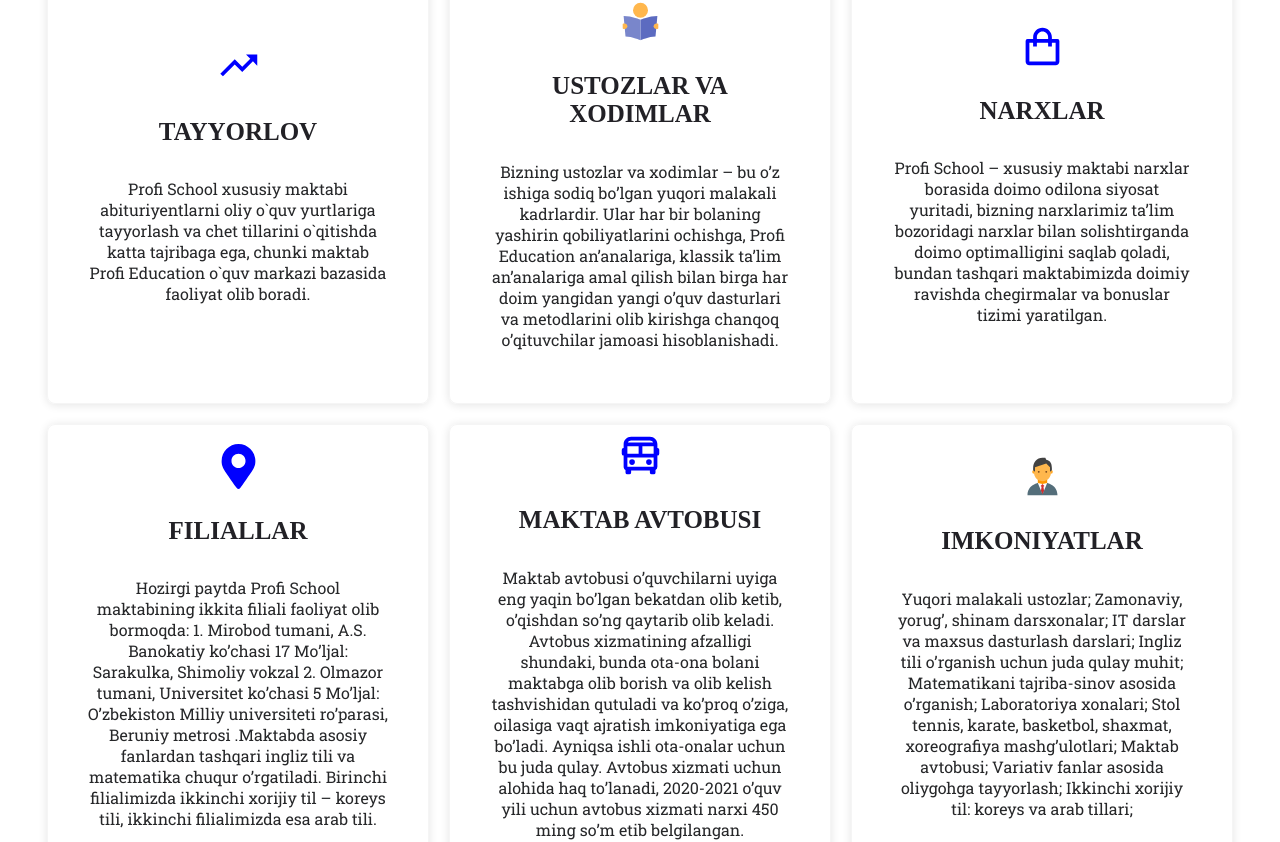
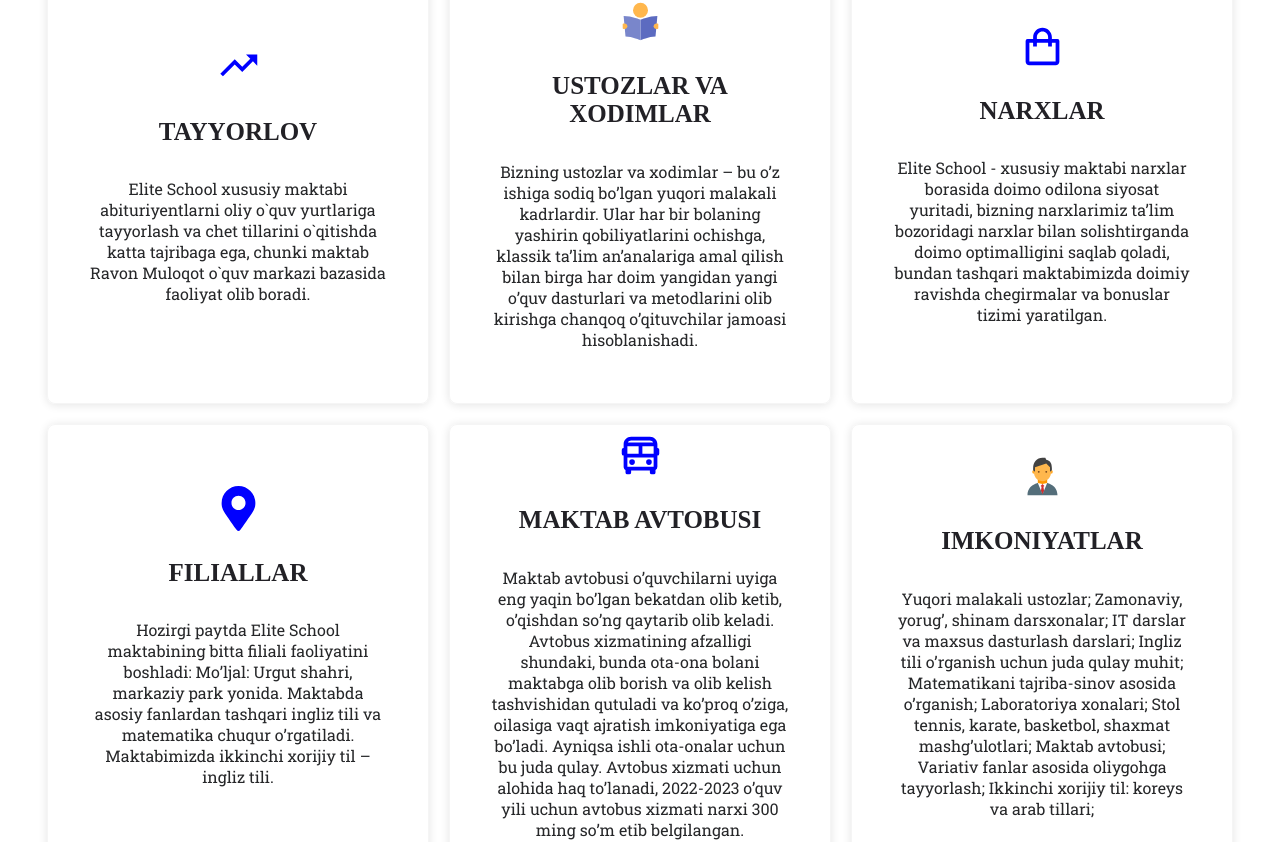
Before and after one commit to khusanmeliev/private_school, a React (Create React App) app: page / in a window 1280 px wide. Shown: the part 1603-2445 px from the top of the page. Built offline with nearby package versions, Linux system fonts and the light colour scheme; a web font is replaced by a local one.

Commit message:
applied own brand

```diff
--- a/src/Pages/Contact/Contact.jsx
+++ b/src/Pages/Contact/Contact.jsx
@@ -4,7 +4,8 @@
 import Flexbox from '../../components/Flexbox/Flexbox';
 import Heading from '../../components/Heading/Heading';
 import Text from '../../components/Text/Text';
-import { Wrapper, Form, Image, DownWrapper, ContactBox, Left, Right } from './Contact.style';
+import { Logo } from '../../containers/Navbar/Navbar.style';
+import { Wrapper, Form, DownWrapper, ContactBox, Left, Right } from './Contact.style';
 
 const Contact = () => {
   return (
@@ -12,9 +13,9 @@
       <Wrapper>
         <ContactBox>
           <Left>
-            <Image src="https://profimaktab.uz/wp-content/uploads/2021/08/cropped-profi-school.png" alt="" />
+            <Logo>Elite School</Logo>
             <Heading size="sm" textAlign="center" color="#00264b">
-              Savollaringiz bormi? Bizga yozing, biz sizga 15 daqiqa ichida javob beramiz!
+              Savollaringiz bormi? Bizga yozing, tezda javob beramiz!
             </Heading>
           </Left>
           <Right>
@@ -43,14 +44,10 @@
       </Wrapper>
       <DownWrapper>
         <Flexbox>
-          <Image
-            style={{ width: '100px' }}
-            src="https://profimaktab.uz/wp-content/uploads/2021/08/cropped-profi-school.png"
-            alt="school_pic"
-          />
+          <Logo>Elite School</Logo>
           <Heading style={{ margin: 'px', color: 'white' }}>Aloqa</Heading>
-          <Heading style={{ margin: '3px', color: 'white' }}>Telefon raqam 78-777-11-11</Heading>
-          <Text style={{ margin: '3px', color: 'white' }}>Email admin@profimaktab.uz</Text>
+          <Heading style={{ margin: '3px', color: 'white' }}>Telefon raqam: 90-000-00-00</Heading>
+          <Text style={{ margin: '3px', color: 'white' }}>Email: admin@elitemaktab.uz</Text>
         </Flexbox>
         <Flexbox>
           <Heading color="white">Ijtimoiy tarmoqlarimiz</Heading>
@@ -62,7 +59,7 @@
         </Flexbox>
         <Flexbox>
           <Text size="lg" color="white" style={{ fontSize: '20px' }}>
-            designed and development idealproject.uz
+            Powered by `company`
           </Text>
         </Flexbox>
       </DownWrapper>
--- a/src/Pages/Contact/Contact.style.js
+++ b/src/Pages/Contact/Contact.style.js
@@ -21,6 +21,7 @@
   display: flex;
   justify-content: space-around;
   flex-direction: row;
+
   ${mobile.lg} {
     flex-direction: column;
     align-items: center;
@@ -31,6 +32,7 @@
 
 export const Left = styled.div`
   width: 50%;
+  padding: 30px;
   display: flex;
   flex-direction: column;
   align-items: center;
@@ -38,6 +40,7 @@
 
 export const Right = styled.div`
   width: 50%;
+
   ${mobile.lg} {
     width: 90%;
   }
@@ -82,6 +85,7 @@
   flex-wrap: wrap;
   margin-top: 50px;
   padding: 10px;
+
   svg {
     font-size: 30px;
     color: white;
--- a/src/mock/about.js
+++ b/src/mock/about.js
@@ -8,38 +8,38 @@
     id: 1,
     icon: <BiTrendingUp />,
     title: 'TAYYORLOV',
-    text: 'Profi School xususiy maktabi abituriyentlarni oliy o`quv yurtlariga tayyorlash va chet tillarini o`qitishda katta tajribaga ega, chunki maktab Profi Education o`quv markazi bazasida faoliyat olib boradi.',
+    text: 'Elite School xususiy maktabi abituriyentlarni oliy o`quv yurtlariga tayyorlash va chet tillarini o`qitishda katta tajribaga ega, chunki maktab Ravon Muloqot o`quv markazi bazasida faoliyat olib boradi.',
   },
   {
     id: 2,
     icon: <FcReading />,
     title: 'USTOZLAR VA XODIMLAR',
     text: `Bizning ustozlar va xodimlar – bu o’z ishiga sodiq bo’lgan yuqori malakali kadrlardir.
-    Ular har bir bolaning yashirin qobiliyatlarini ochishga, Profi Education an’analariga, klassik ta’lim an’analariga amal qilish bilan birga har doim yangidan yangi o’quv dasturlari va metodlarini olib kirishga chanqoq o’qituvchilar jamoasi hisoblanishadi.`,
+    Ular har bir bolaning yashirin qobiliyatlarini ochishga, klassik ta’lim an’analariga amal qilish bilan birga har doim yangidan yangi o’quv dasturlari va metodlarini olib kirishga chanqoq o’qituvchilar jamoasi hisoblanishadi.`,
   },
   {
     id: 3,
     icon: <BiShoppingBag />,
     title: 'NARXLAR',
-    text: `Profi School – xususiy maktabi narxlar borasida doimo odilona siyosat yuritadi, bizning narxlarimiz ta’lim bozoridagi narxlar bilan solishtirganda doimo optimalligini saqlab qoladi, bundan tashqari maktabimizda doimiy ravishda chegirmalar va bonuslar tizimi yaratilgan.`,
+    text: `Elite School - xususiy maktabi narxlar borasida doimo odilona siyosat yuritadi, bizning narxlarimiz ta’lim bozoridagi narxlar bilan solishtirganda doimo optimalligini saqlab qoladi, bundan tashqari maktabimizda doimiy ravishda chegirmalar va bonuslar tizimi yaratilgan.`,
   },
   {
     id: 4,
     icon: <FaMapMarkerAlt />,
     title: 'FILIALLAR',
-    text: 'Hozirgi paytda Profi School maktabining ikkita filiali faoliyat olib bormoqda: 1. Mirobod tumani, A.S. Banokatiy ko’chasi 17 Mo’ljal: Sarakulka, Shimoliy vokzal 2. Olmazor tumani, Universitet ko’chasi 5 Mo’ljal: O’zbekiston Milliy universiteti ro’parasi, Beruniy metrosi .Maktabda asosiy fanlardan tashqari ingliz tili va matematika chuqur o’rgatiladi. Birinchi filialimizda ikkinchi xorijiy til – koreys tili, ikkinchi filialimizda esa arab tili.',
+    text: 'Hozirgi paytda Elite School maktabining bitta filiali faoliyatini boshladi: Mo’ljal: Urgut shahri, markaziy park yonida. Maktabda asosiy fanlardan tashqari ingliz tili va matematika chuqur o’rgatiladi. Maktabimizda ikkinchi xorijiy til – ingliz tili.',
   },
   {
     id: 5,
     icon: <BiBus />,
     title: 'MAKTAB AVTOBUSI    ',
-    text: 'Maktab avtobusi o’quvchilarni uyiga eng yaqin bo’lgan bekatdan olib ketib, o’qishdan so’ng qaytarib olib keladi. Avtobus xizmatining afzalligi shundaki, bunda ota-ona bolani maktabga olib borish va olib kelish tashvishidan qutuladi va ko’proq o’ziga, oilasiga vaqt ajratish imkoniyatiga ega bo’ladi. Ayniqsa ishli ota-onalar uchun bu juda qulay. Avtobus xizmati uchun alohida haq to’lanadi, 2020-2021 o’quv yili uchun avtobus xizmati narxi 450 ming so’m etib belgilangan.',
+    text: 'Maktab avtobusi o’quvchilarni uyiga eng yaqin bo’lgan bekatdan olib ketib, o’qishdan so’ng qaytarib olib keladi. Avtobus xizmatining afzalligi shundaki, bunda ota-ona bolani maktabga olib borish va olib kelish tashvishidan qutuladi va ko’proq o’ziga, oilasiga vaqt ajratish imkoniyatiga ega bo’ladi. Ayniqsa ishli ota-onalar uchun bu juda qulay. Avtobus xizmati uchun alohida haq to’lanadi, 2022-2023 o’quv yili uchun avtobus xizmati narxi 300 ming so’m etib belgilangan.',
   },
 
   {
     id: 6,
     icon: <FcBusinessman />,
     title: 'IMKONIYATLAR',
-    text: 'Yuqori malakali ustozlar; Zamonaviy, yorug’, shinam darsxonalar; IT darslar va maxsus dasturlash darslari; Ingliz tili o’rganish uchun juda qulay muhit; Matematikani tajriba-sinov asosida o’rganish; Laboratoriya xonalari; Stol tennis, karate, basketbol, shaxmat, xoreografiya mashg’ulotlari; Maktab avtobusi; Variativ fanlar asosida oliygohga tayyorlash; Ikkinchi xorijiy til: koreys va arab tillari;',
+    text: 'Yuqori malakali ustozlar; Zamonaviy, yorug’, shinam darsxonalar; IT darslar va maxsus dasturlash darslari; Ingliz tili o’rganish uchun juda qulay muhit; Matematikani tajriba-sinov asosida o’rganish; Laboratoriya xonalari; Stol tennis, karate, basketbol, shaxmat mashg’ulotlari; Maktab avtobusi; Variativ fanlar asosida oliygohga tayyorlash; Ikkinchi xorijiy til: koreys va arab tillari;',
   },
 ];
```
Also changed, not shown: src/Pages/About/statisticsBox.js (deleted, +0 -23 lines).
